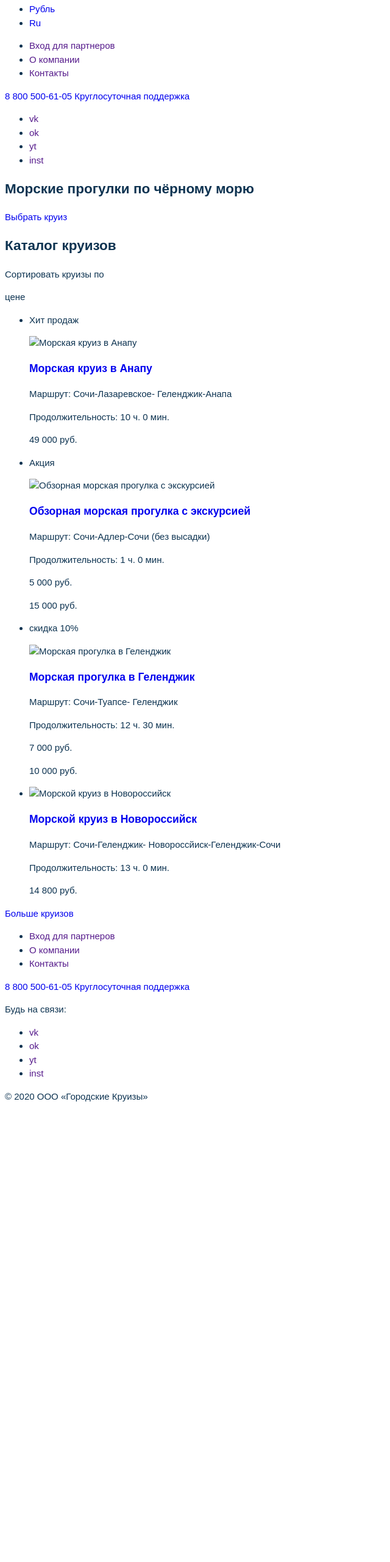
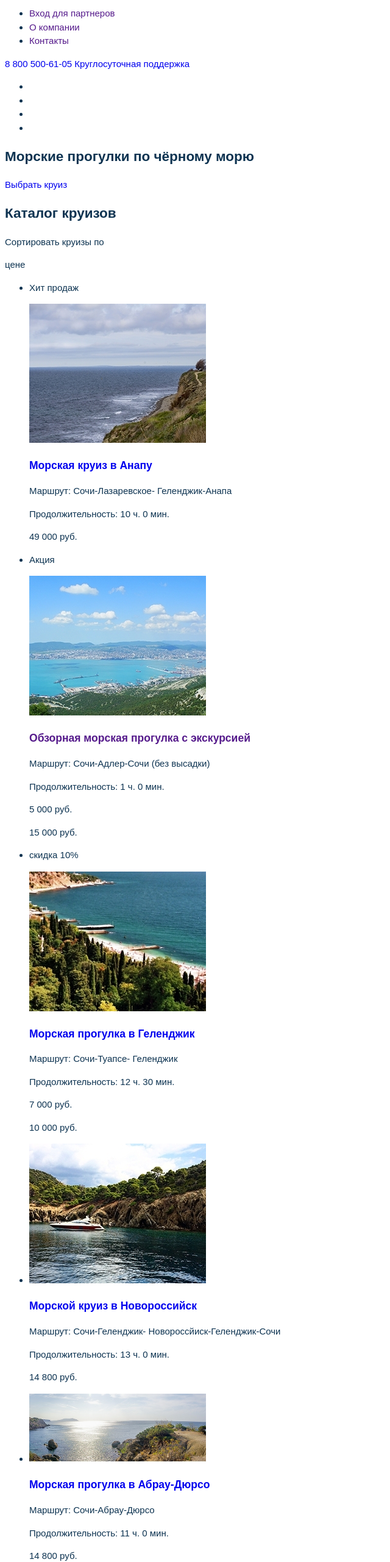
Before and after one commit to razrabot44ik/Cruises, a website: page Source/index.html in a window 1280 px wide. Shown: the part 124-2685 px from the top of the page at 61% size, without its empty margins (0-640 px from the left). Before the commit the page ends 1948 px from the top, so only its background shows below. Drawn offline with nearby package versions, Linux system fonts and the light colour scheme; files that its build step writes are made by us from their sources; a web font is replaced by a local one.

Commit message:
Подключает изображения
Добавляет модификаторы
Добавляет еще одну карточку для десктопа

```diff
--- a/Source/index.html
+++ b/Source/index.html
@@ -8,22 +8,22 @@
 </head>
 <body>
   <header class="page-header">
-      <a class="page-header__open-btn" href="#" aria-label="Открыть меню">Открыть меню</a>
+      <a class="page-header__open-btn" href="#" aria-label="Открыть меню"></a>
     <nav class="page-header__nav">
 
-      <a class="page-header__open-btn" href="#" aria-label="Закрыть меню">Закрыть меню</a>
+      <a class="page-header__close-btn" href="#" aria-label="Закрыть меню"></a>
 
       <p class="page-header__title">Меню</p>
 
       <ul class="page-header__user-menu">
         <li class="page-header__user-item">
-          <a class="page-header__link" href="#">Личный кабинет</a>
+          <a class="page-header__user-link page-header__user-link--user" href="#">Личный кабинет</a>
         </li>
         <li class="page-header__user-item">
-          <a class="page-header__link" href="#" aria-label="Валюта">Рубль</a>
+          <a class="page-header__user-link page-header__user-link--val" href="#" aria-label="Валюта">Рубль</a>
         </li>
         <li class="page-header__user-item">
-          <a class="page-header__link" href="#" aria-label="Язык сайта">Ru</a>
+          <a class="page-header__user-link page-header__user-link--lang" href="#" aria-label="Язык сайта">Ru</a>
         </li>
       </ul>
       <ul class="page-header__about-menu about-menu">
@@ -37,16 +37,16 @@
       </a>
       <ul class="page-header__social-list social-menu">
         <li class="page-header__social-item social-menu__item">
-          <a href="" class="page-header__social-link social-menu__link" aria-label="Вконтакте">vk</a>
+          <a href="" class="page-header__social-link social-menu__link social-menu__link--vk" aria-label="Вконтакте"></a>
         </li>
         <li class="page-header__social-item">
-          <a href="" class="page-header__social-link social-menu__link" aria-label="Одноклассники">ok</a>
+          <a href="" class="page-header__social-link social-menu__link social-menu__link--ok" aria-label="Одноклассники"></a>
         </li>
         <li class="page-header__social-item">
-          <a href="" class="page-header__social-link social-menu__link" aria-label="Youtube">yt</a>
+          <a href="" class="page-header__social-link social-menu__link social-menu__link--yt" aria-label="Youtube"></a>
         </li>
         <li class="page-header__social-item">
-          <a href="" class="page-header__social-link social-menu__link" aria-label="Instagram">inst</a>
+          <a href="" class="page-header__social-link social-menu__link social-menu__link--inst" aria-label="Instagram"></a>
         </li>
       </ul>
     </nav>
@@ -75,7 +75,7 @@
         <div class="catalog__item-label catalog__item-label--hit">
           <p class="catalog__item-label-text">Хит продаж</p>
         </div>
-        <img class="catalog__item-img" width="290" height="228" src="#" alt="Морская круиз
+        <img class="catalog__item-img" width="290" height="228" src="img/card-01-mob.jpg" alt="Морская круиз
         в Анапу">
         <a class="catalog__item-link" href="#"><h3 class="catalog__item-title">Морская круиз в Анапу</h3></a>
         <div class="catalog__item-description">
@@ -95,8 +95,8 @@
         <div class="catalog__item-label catalog__item-label--stock">
           <p class="catalog__item-label-text">Акция</p>
         </div>
-        <img class="catalog__item-img" width="290" height="228" src="#" alt="Обзорная морская прогулка с экскурсией">
-        <a class="catalog__item-link" href="#"><h3 class="catalog__item-title">Обзорная морская прогулка с экскурсией</h3></a>
+        <img class="catalog__item-img" width="290" height="228" src="img/card-02-mob.jpg" alt="Обзорная морская прогулка с экскурсией">
+        <a class="catalog__item-link" href=""><h3 class="catalog__item-title">Обзорная морская прогулка с экскурсией</h3></a>
         <div class="catalog__item-description">
           <p class="catalog__item__part">
             <span class="catalog__item-part-title">Маршрут:</span>
@@ -115,7 +115,7 @@
         <div class="catalog__item-label catalog__item-label--discount">
           <p class="catalog__item-label-text">скидка 10%</p>
         </div>
-        <img class="catalog__item-img" width="290" height="228" src="#" alt="Морская прогулка
+        <img class="catalog__item-img" width="290" height="228" src="img/card-03-mob.jpg" alt="Морская прогулка
         в Геленджик">
         <a class="catalog__item-link" href="#"><h3 class="catalog__item-title">Морская прогулка
           в Геленджик</h3></a>
@@ -134,8 +134,7 @@
         <p class="catalog__item-price catalog__item-price--old">10 000  руб.</p>
       </li>
       <li class="catalog__item">
-
-        <img class="catalog__item-img" width="290" height="228" src="#" alt="Морской круиз в Новороссийск">
+        <img class="catalog__item-img" width="290" height="228" src="img/card-04-mob.jpg" alt="Морской круиз в Новороссийск">
         <a class="catalog__item-link" href="#"><h3 class="catalog__item-title">Морской круиз в Новороссийск</h3></a>
         <div class="catalog__item-description">
           <p class="catalog__item__part">
@@ -146,6 +145,22 @@
           <p class="catalog__item__part">
             <span class="catalog__item-part-title">Продолжительность:</span>
             <span class="catalog__item-part-text">13 ч. 0 мин.</span>
+          </p>
+        </div>
+        <p class="catalog__item-price catalog__item-price--current">14 800 руб.</p>
+
+      </li>
+      <li class="catalog__item">
+        <img class="catalog__item-img" width="290" height="228" src="img/card-05-desk.jpg" alt="Морская прогулка в Абрау-Дюрсо">
+        <a class="catalog__item-link" href="#"><h3 class="catalog__item-title">Морская прогулка в Абрау-Дюрсо</h3></a>
+        <div class="catalog__item-description">
+          <p class="catalog__item__part">
+            <span class="catalog__item-part-title">Маршрут:</span>
+            <span class="catalog__item-part-text">Сочи-Абрау-Дюрсо</span>
+          </p>
+          <p class="catalog__item__part">
+            <span class="catalog__item-part-title">Продолжительность:</span>
+            <span class="catalog__item-part-text">11 ч. 0 мин.</span>
           </p>
         </div>
         <p class="catalog__item-price catalog__item-price--current">14 800 руб.</p>
```
